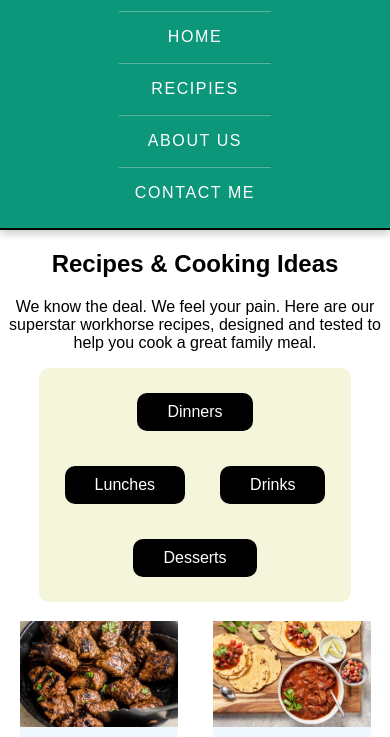
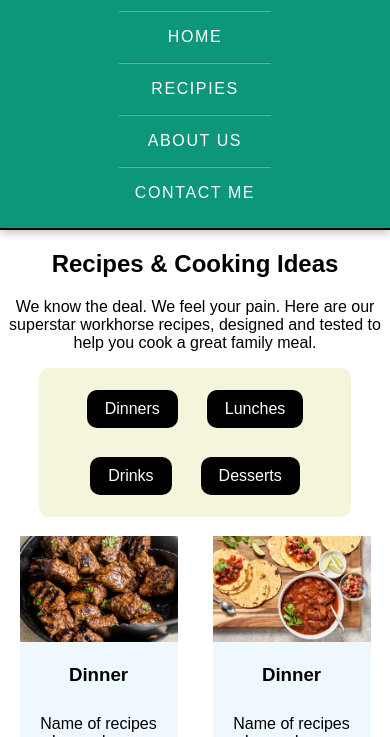
Before and after one commit to mayuri-vaddempudi/FG-Assignment_1, a plain HTML site: page recipes.html in a window 390 px wide. Shown: the part 107-844 px from the top of the page. Drawn offline with Linux system fonts and the light colour scheme.

Commit message:
Update recipes.css

```diff
--- a/Styles/recipes.css
+++ b/Styles/recipes.css
@@ -41,7 +41,10 @@ section-recipes{
     padding: 10px;
 }
 @media all and (max-width: 990px){
-
+.recipes-types a {
+    padding: 10px 18px;
+    margin: 2px;
+}
 }
 @media all and (max-width: 600px){
     .dinner_items, .lunch_items, .drinks_items, .desserts_items {
```
